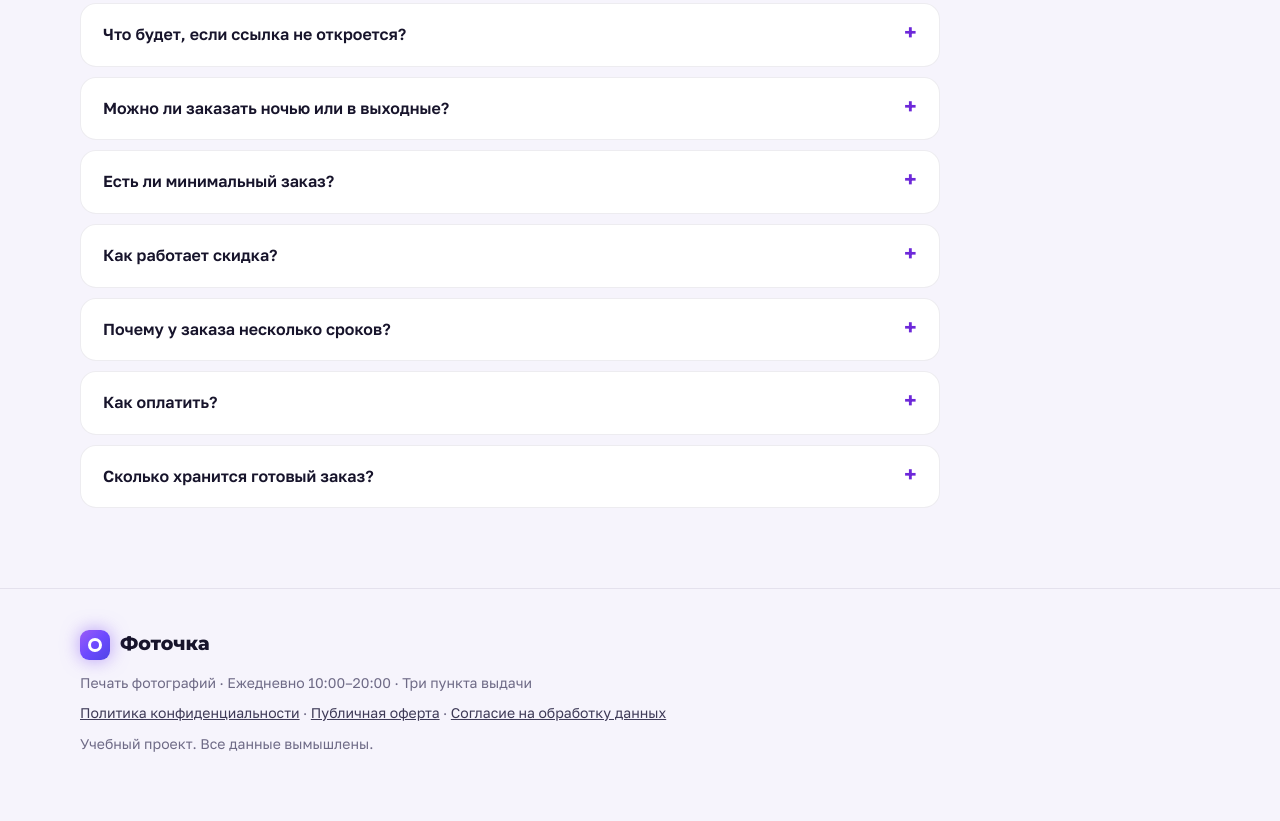
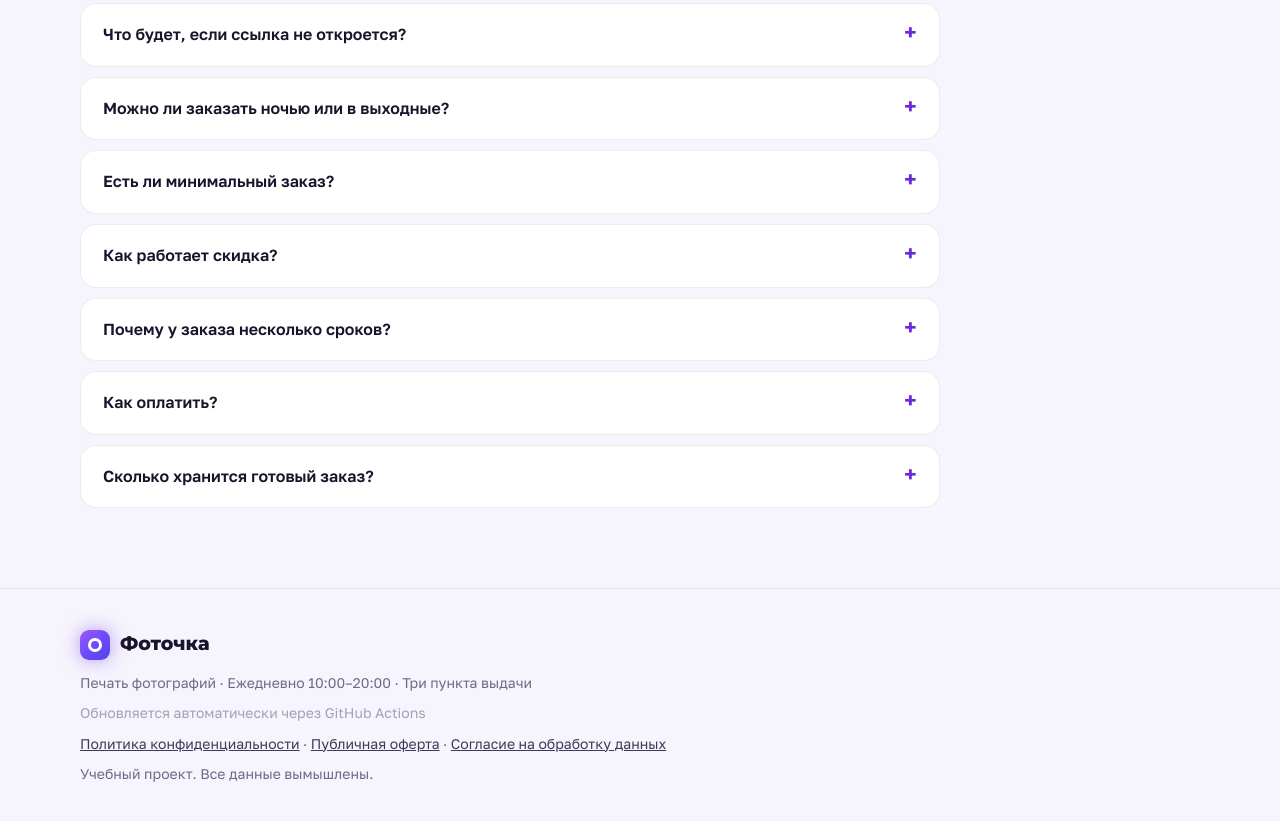
Before and after one commit to JaneEva08/fotochka, a website: page public/index.html in a window 1280 px wide. Shown: the part 4993-5814 px from the top of the page. Drawn offline with Linux system fonts and the light colour scheme.

Commit message:
Проверка автодеплоя: строка в подвале

```diff
--- a/public/index.html
+++ b/public/index.html
@@ -238,6 +238,7 @@
 <footer><div class="wrap">
   <div class="logo"><i></i>Фоточка</div>
   <p>Печать фотографий · Ежедневно 10:00–20:00 · Три пункта выдачи</p>
+  <p style="margin-top:8px;opacity:.6">Обновляется автоматически через GitHub Actions</p>
   <p style="margin-top:8px"><a href="/privacy">Политика конфиденциальности</a> · <a href="/oferta">Публичная оферта</a> · <a href="/soglasie">Согласие на обработку данных</a></p>
   <p style="margin-top:8px">Учебный проект. Все данные вымышлены.</p>
 </div></footer>
```
